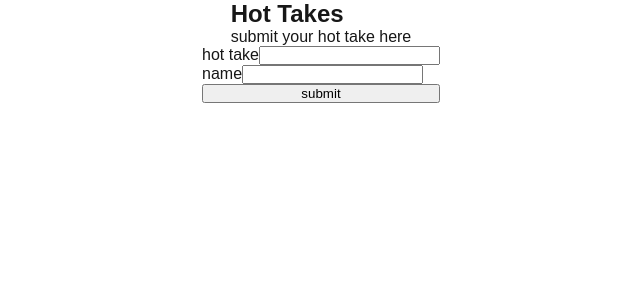
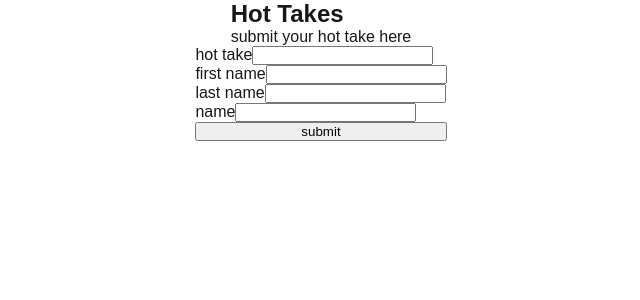
Before and after one commit to jbacheldor/hot_takes, a Next.js app: page /createhottake in a window 1280 px wide. Shown: the top 300 px of the page, without its empty margins (319-959 px from the left). Built offline with nearby package versions, Linux system fonts and the light colour scheme.

Commit message:
add hot take to db

```diff
--- a/package.json
+++ b/package.json
@@ -12,6 +12,7 @@
     "@supabase/ssr": "^0.5.2",
     "@supabase/supabase-js": "^2.48.1",
     "next": "15.1.6",
+    "prettier": "^3.4.2",
     "react": "^19.0.0",
     "react-dom": "^19.0.0"
   },
--- a/src/app/HotTakes.tsx
+++ b/src/app/HotTakes.tsx
@@ -1,4 +1,4 @@
-import { createClient } from 'hottake/app/server';
+import { createClient } from 'hottake/app/server/datastoreclient';
 
 export default async function HotTakes() {
   const supabase = await createClient();
--- a/src/app/createhottake/page.tsx
+++ b/src/app/createhottake/page.tsx
@@ -1,22 +1,59 @@
+'use client'
 import "./CreateHotTake.css"
+import {useState} from "react";
+
+type CreateHotTake ={
+    first_name: string,
+        last_name: string,
+        hot_take_game: string,
+        hot_take: string
+}
+
+
+// TODO bring this from URL param
+const hot_take_game_id = '8d1b08be-3aab-4d4f-a95d-41c82397a897'
+
+const initalFormState = {
+    "first_name": "",
+    "last_name": "",
+    "hot_take_game": hot_take_game_id,
+    "hot_take": "",}
+
 
 function HotTakes({
                      hotTakeId,
                    }: {
   hotTakeId: string;
 }) {
-  console.log(hotTakeId);
+    const [formState, setFormState] = useState<CreateHotTake>(initalFormState)
+
+
+    const insertHotTake = () => {
+      fetch('http://localhost:3000/server/inserthottake', {method: 'POST', body: JSON.stringify(formState)})
+        setFormState(initalFormState)
+    }
+
+    const onChangeHandler = (e: React.ChangeEvent<HTMLInputElement>) => {
+        setFormState({...formState, [e.target.name]: e.target.value})
+    }
+
   return (
       <div className="hot-container">
           <div className="hot-header">
             <h2>Hot Takes</h2>
             <div>submit your hot take here</div>
           </div>
-        <div className={"hot-body"}>
-          <label>hot take<input></input></label>
-          <label>name<input></input></label>
-          <button>submit</button>
-        </div>
+          <div className={"hot-body"}>
+              <label>hot take<input name='hot_take' value={formState?.hot_take}
+                                    onChange={onChangeHandler}></input></label>
+              <label>first name<input name='first_name'
+                                      value={formState?.first_name}
+                                      onChange={onChangeHandler}></input></label>
+              <label>last name<input name='last_name' value={formState?.last_name}
+                                    onChange={onChangeHandler}></input></label>
+              <label>name<input></input></label>
+              <button onClick={insertHotTake}>submit</button>
+          </div>
 
       </div>
   );
--- /dev/null
+++ b/src/app/server/inserthottake/route.ts
@@ -0,0 +1,32 @@
+import { createClient } from 'hottake/app/server/datastoreclient';
+
+import {NextResponse} from "next/server";
+
+// export const revalidate = 60;
+
+export async function POST(request: Request){
+    try {
+        const client = await createClient();
+        const req = await request.json()
+
+        console.log("req", req);
+
+        const {error} = await client.from('hot_take').insert(req)
+        if(error){
+            throw new Error("could not process request", error);
+        }
+        return NextResponse.json({message:"success"})
+    } catch (e){
+        console.log('hark an error is occurring', e)
+        return NextResponse.json({error: " HARK internal server error, no!!!!"}, {status: 500})
+    }
+
+}
+
+/*
+
+length(take) >= 10 AND length(take) < 500
+length(first_name) >= 1 AND length(first_name) < 100
+length(last_name) >= 1 AND length(last_name) < 100
+
+ */
--- /dev/null
+++ b/src/app/server/selectgame/route.ts
@@ -0,0 +1,21 @@
+import { createClient } from 'hottake/app/server/datastoreclient';
+
+import {NextResponse} from "next/server";
+
+// export const revalidate = 60;
+
+export async function GET(  ){
+    try {
+        const client = await createClient();
+        const { error, data: hot_takes } = await client.from("hot_take_game").select();
+
+        if(error){
+            throw new Error("could not process request", error);
+        }
+        return NextResponse.json({hot_takes})
+    } catch (e){
+        console.log('hark an error is occurring', e)
+        return NextResponse.json({error: " HARK internal server error, no!!!!"}, {status: 500})
+    }
+
+}
```
Also changed, not shown: src/app/server/datastoreclient.ts (renamed from src/app/server.ts), 2 other files (tests, documents, lock files or other folders).
